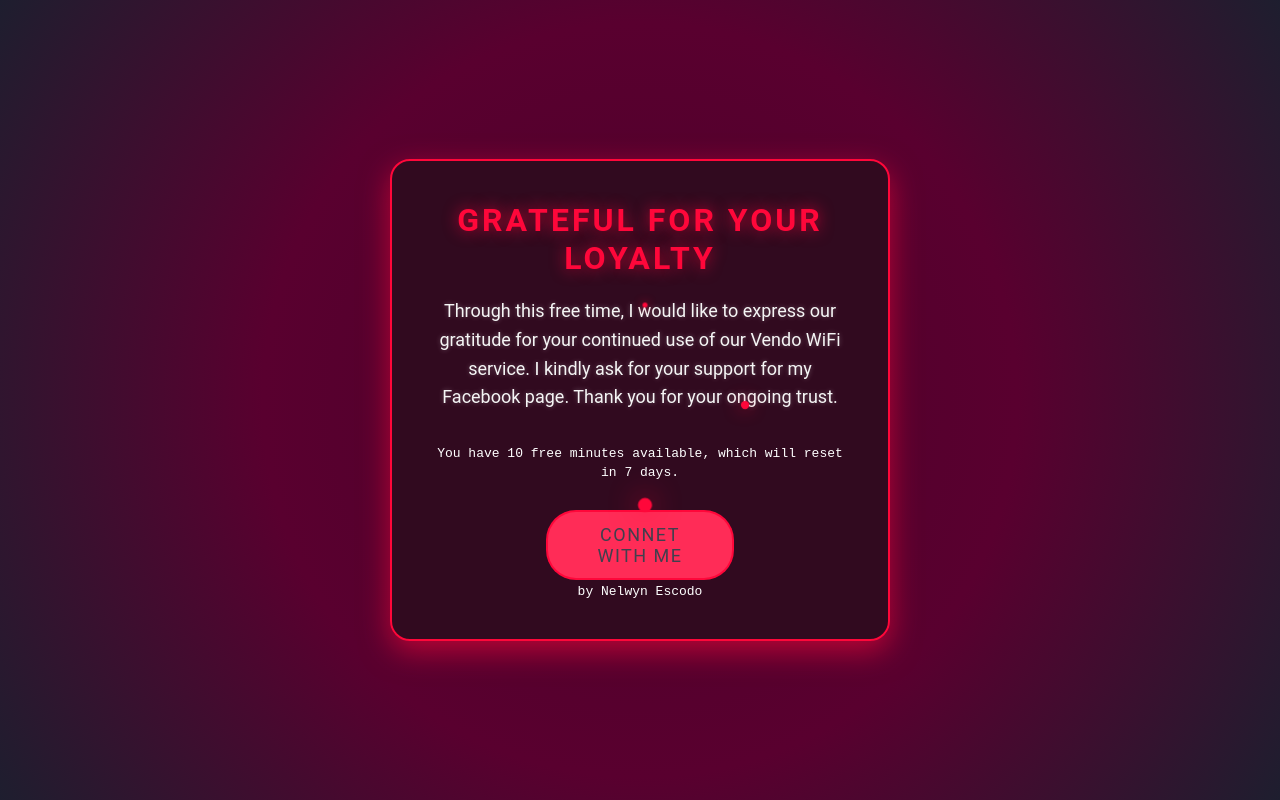
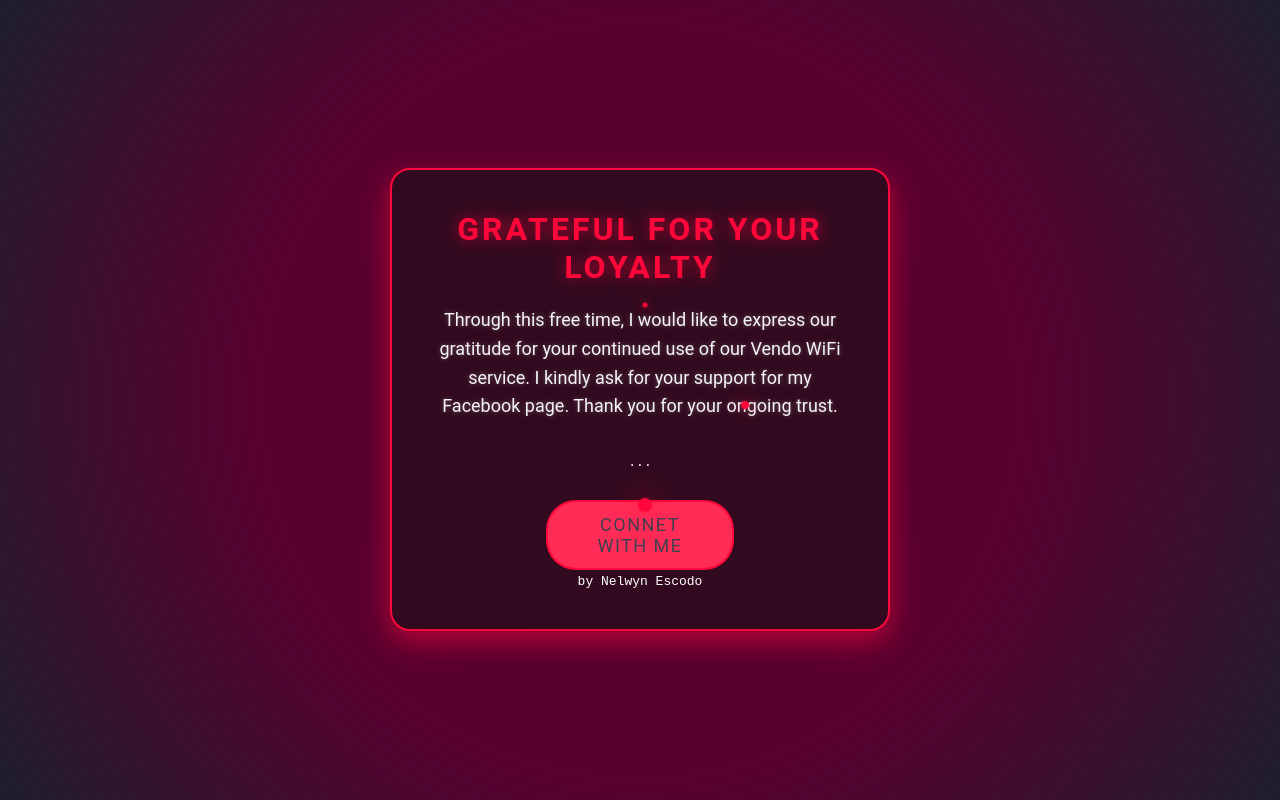
Before and after one commit to Nelwyn3953/Connect-With-Me, a plain HTML site: page index.html in a window 1280 px wide. Drawn offline with Linux system fonts and the light colour scheme.

Commit message:
Update index.html

```diff
--- a/index.html
+++ b/index.html
@@ -205,8 +205,7 @@
 
             </p>
         </div>
-        <code>You have 10 free minutes available, which will reset in 7 days.
-</code>
+        <code>...</code>
         <div class="button-container">
             <a href="https://www.facebook.com/nelwyn.escodo25?mibextid=ZbWKwL" target="_blank" class="link-button">Connet With Me</a>
         </div>
```
